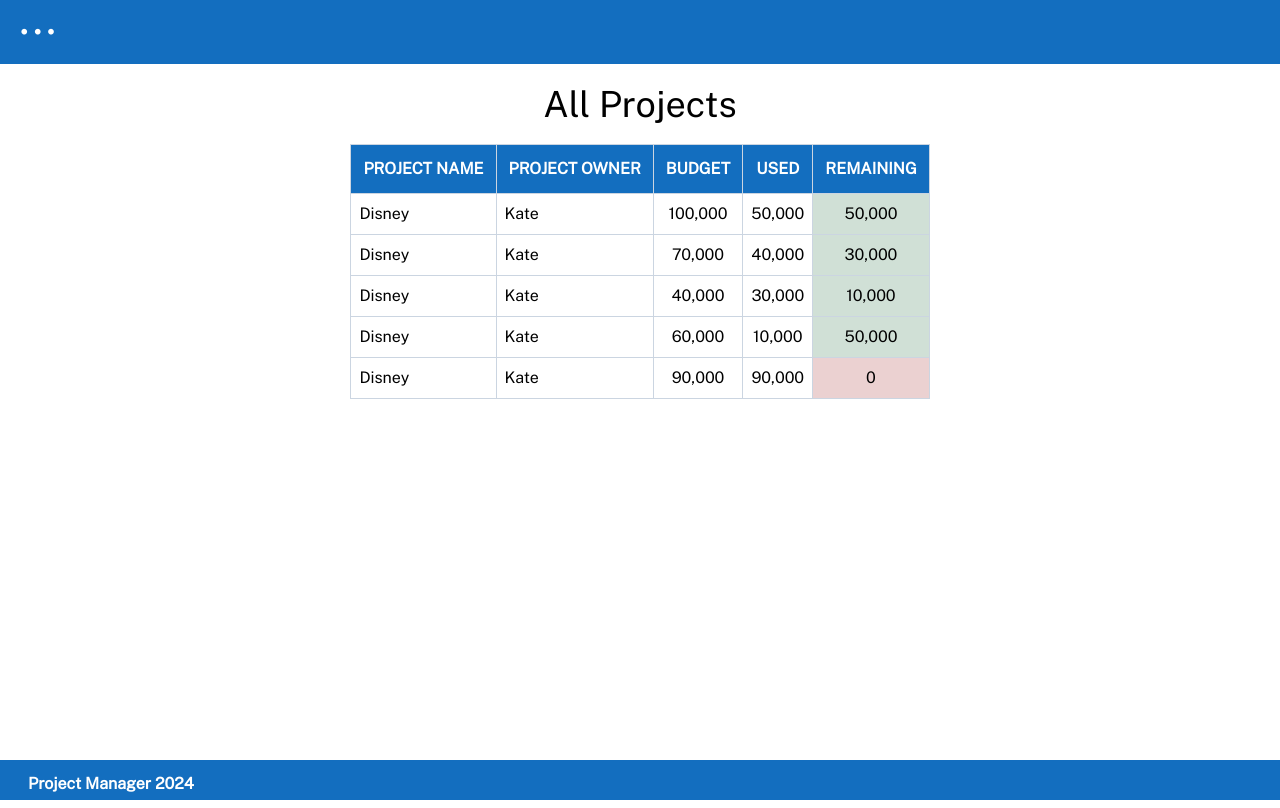
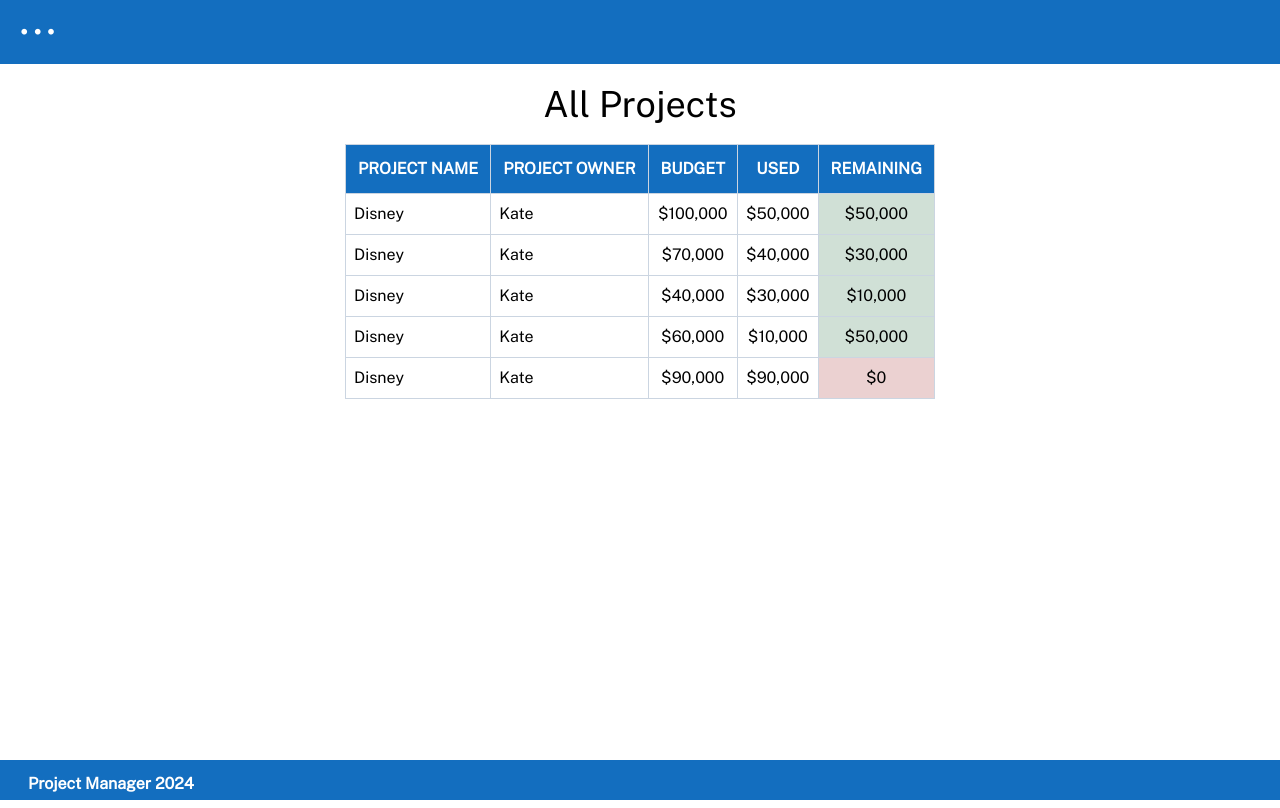
Before and after one commit to Katie-Davies/projectbudgetmanager, a React (Create React App) app in the folder Frontend/: page /allprojects in a window 1280 px wide. Built offline with nearby package versions, Linux system fonts and the light colour scheme.

Commit message:
add dollar sign

```diff
--- a/Frontend/src/pages/AllProjects.tsx
+++ b/Frontend/src/pages/AllProjects.tsx
@@ -70,10 +70,10 @@
                   {project.projectOwner}
                 </td>
                 <td className="border border-slate-300 p-2 text-center ">
-                  {project.budget}
+                  ${project.budget}
                 </td>
                 <td className="border border-slate-300 p-2 text-center">
-                  {project.usedBudget}
+                  ${project.usedBudget}
                 </td>
                 <td
                   className={`border border-slate-300  p-2 text-center ${
@@ -82,7 +82,7 @@
                       : 'bg-green-800 bg-opacity-20'
                   }`}
                 >
-                  {project.remainingBudget}
+                  ${project.remainingBudget}
                 </td>
               </tr>
             )
```
